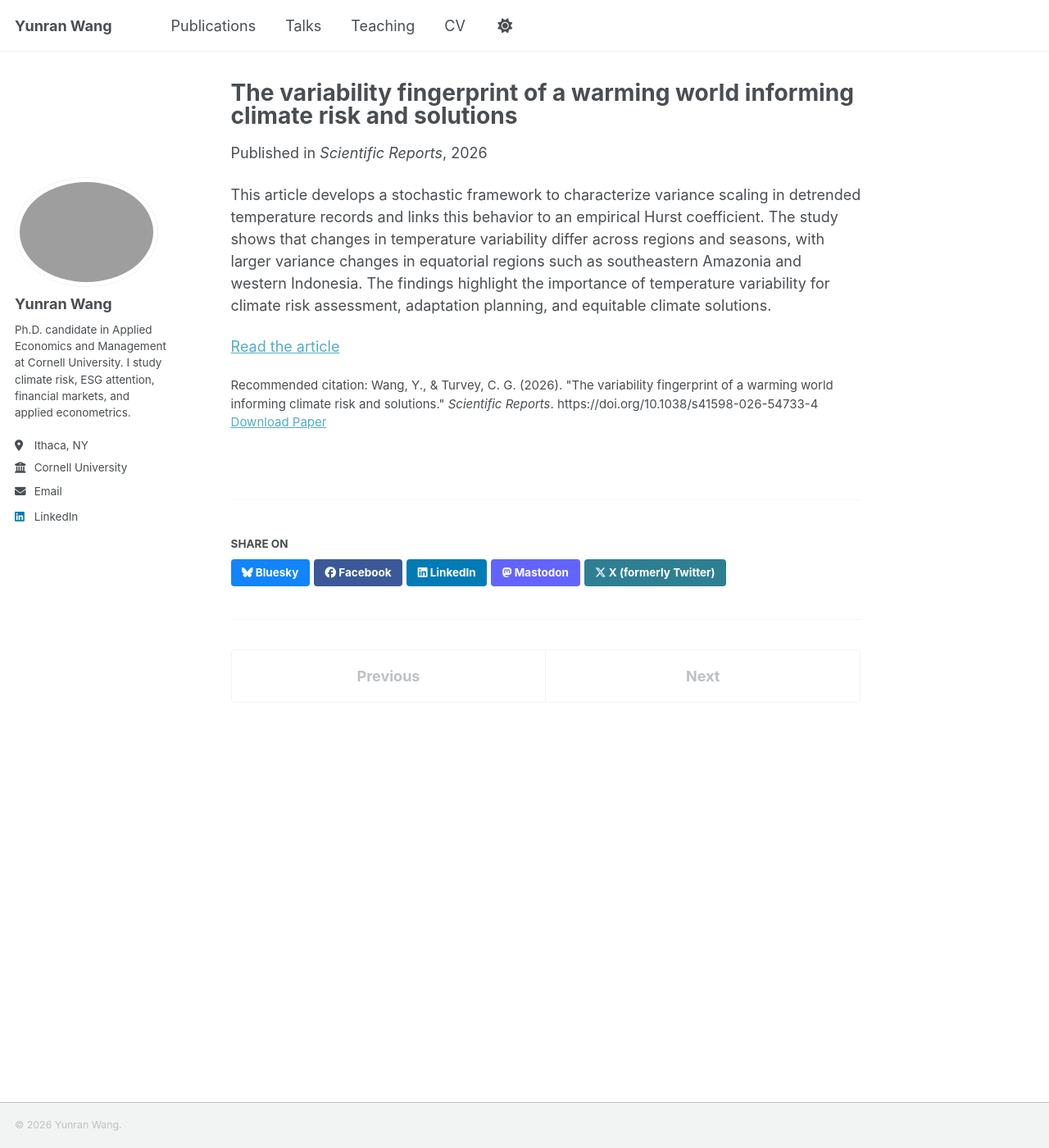
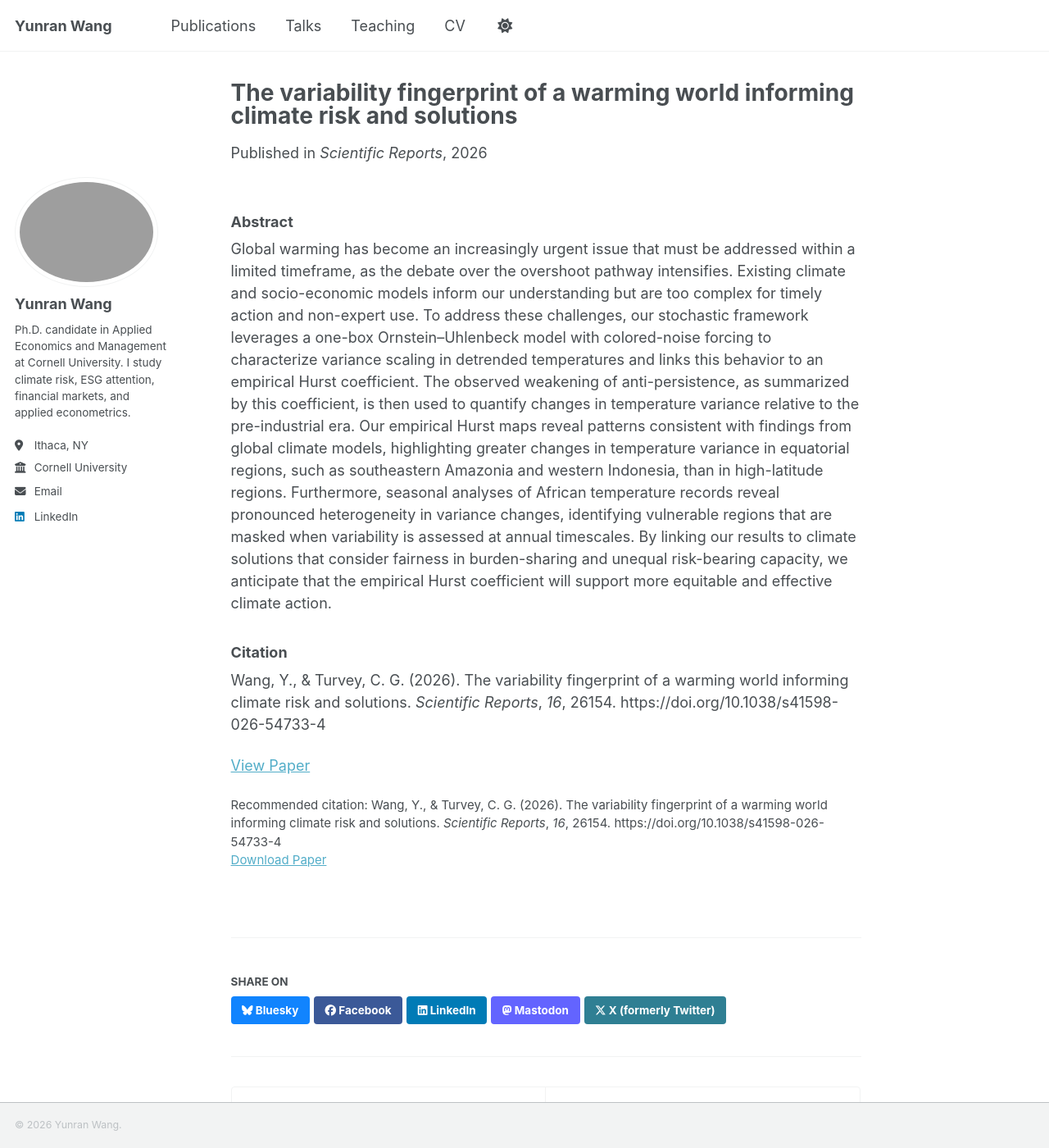
Before and after one commit to wangyunr/wangyunr.github.io, a Jekyll site: the page built from _publications/2026-06-06-variability-fingerprint-warming-world.md, in a window 1280 px wide and 1400 px high. Shown: the whole window at 82% size. Built offline with Jekyll 4.4.1, drawn with Linux system fonts in a browser that asks for light colours; a style sheet for code colours, icons or effects is not loaded.

Commit message:
Update 2026-06-06-variability-fingerprint-warming-world.md

```diff
--- a/_publications/2026-06-06-variability-fingerprint-warming-world.md
+++ b/_publications/2026-06-06-variability-fingerprint-warming-world.md
@@ -3,15 +3,19 @@ title: "The variability fingerprint of a warming world informing climate risk an
 collection: publications
 category: manuscripts
 permalink: /publication/2026-06-06-variability-fingerprint-warming-world
-excerpt: "This article develops a stochastic framework linking temperature variability, Hurst coefficients, and climate risk assessment across regions and seasons."
+excerpt: "Examines how temperature variability changes across regions and seasons using a stochastic framework and an empirical Hurst coefficient."
 date: 2026-06-06
 venue: "Scientific Reports"
-slidesurl:
 paperurl: "https://www.nature.com/articles/s41598-026-54733-4"
-bibtexurl:
-citation: 'Wang, Y., & Turvey, C. G. (2026). &quot;The variability fingerprint of a warming world informing climate risk and solutions.&quot; <i>Scientific Reports</i>. https://doi.org/10.1038/s41598-026-54733-4'
+citation: 'Wang, Y., & Turvey, C. G. (2026). The variability fingerprint of a warming world informing climate risk and solutions. <i>Scientific Reports</i>, <i>16</i>, 26154. https://doi.org/10.1038/s41598-026-54733-4'
 ---
 
-This article develops a stochastic framework to characterize variance scaling in detrended temperature records and links this behavior to an empirical Hurst coefficient. The study shows that changes in temperature variability differ across regions and seasons, with larger variance changes in equatorial regions such as southeastern Amazonia and western Indonesia. The findings highlight the importance of temperature variability for climate risk assessment, adaptation planning, and equitable climate solutions.
+### Abstract
 
-[Read the article](https://www.nature.com/articles/s41598-026-54733-4)
+Global warming has become an increasingly urgent issue that must be addressed within a limited timeframe, as the debate over the overshoot pathway intensifies. Existing climate and socio-economic models inform our understanding but are too complex for timely action and non-expert use. To address these challenges, our stochastic framework leverages a one-box Ornstein–Uhlenbeck model with colored-noise forcing to characterize variance scaling in detrended temperatures and links this behavior to an empirical Hurst coefficient. The observed weakening of anti-persistence, as summarized by this coefficient, is then used to quantify changes in temperature variance relative to the pre-industrial era. Our empirical Hurst maps reveal patterns consistent with findings from global climate models, highlighting greater changes in temperature variance in equatorial regions, such as southeastern Amazonia and western Indonesia, than in high-latitude regions. Furthermore, seasonal analyses of African temperature records reveal pronounced heterogeneity in variance changes, identifying vulnerable regions that are masked when variability is assessed at annual timescales. By linking our results to climate solutions that consider fairness in burden-sharing and unequal risk-bearing capacity, we anticipate that the empirical Hurst coefficient will support more equitable and effective climate action.
+
+### Citation
+
+Wang, Y., & Turvey, C. G. (2026). The variability fingerprint of a warming world informing climate risk and solutions. *Scientific Reports*, *16*, 26154. https://doi.org/10.1038/s41598-026-54733-4
+
+[View Paper](https://www.nature.com/articles/s41598-026-54733-4)
```
